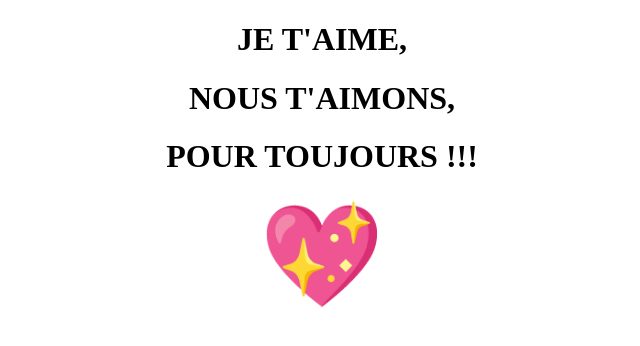
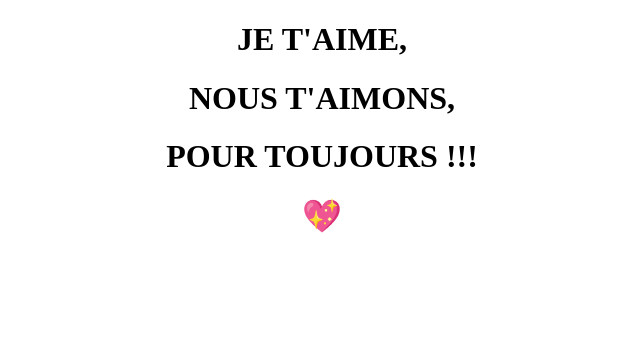
Before and after one commit to thomasbribet/Najma, a plain HTML site: page index.html in a window 1280 px wide. Shown: the whole page, without its empty margins (318-958 px from the left). Drawn offline with Linux system fonts and the light colour scheme.

Commit message:
Update style.css

```diff
--- a/style.css
+++ b/style.css
@@ -3,5 +3,5 @@
 }
 span {
    text-align: center;
-   font-size: 100px;
+   font-size: 2em;
 }
```
